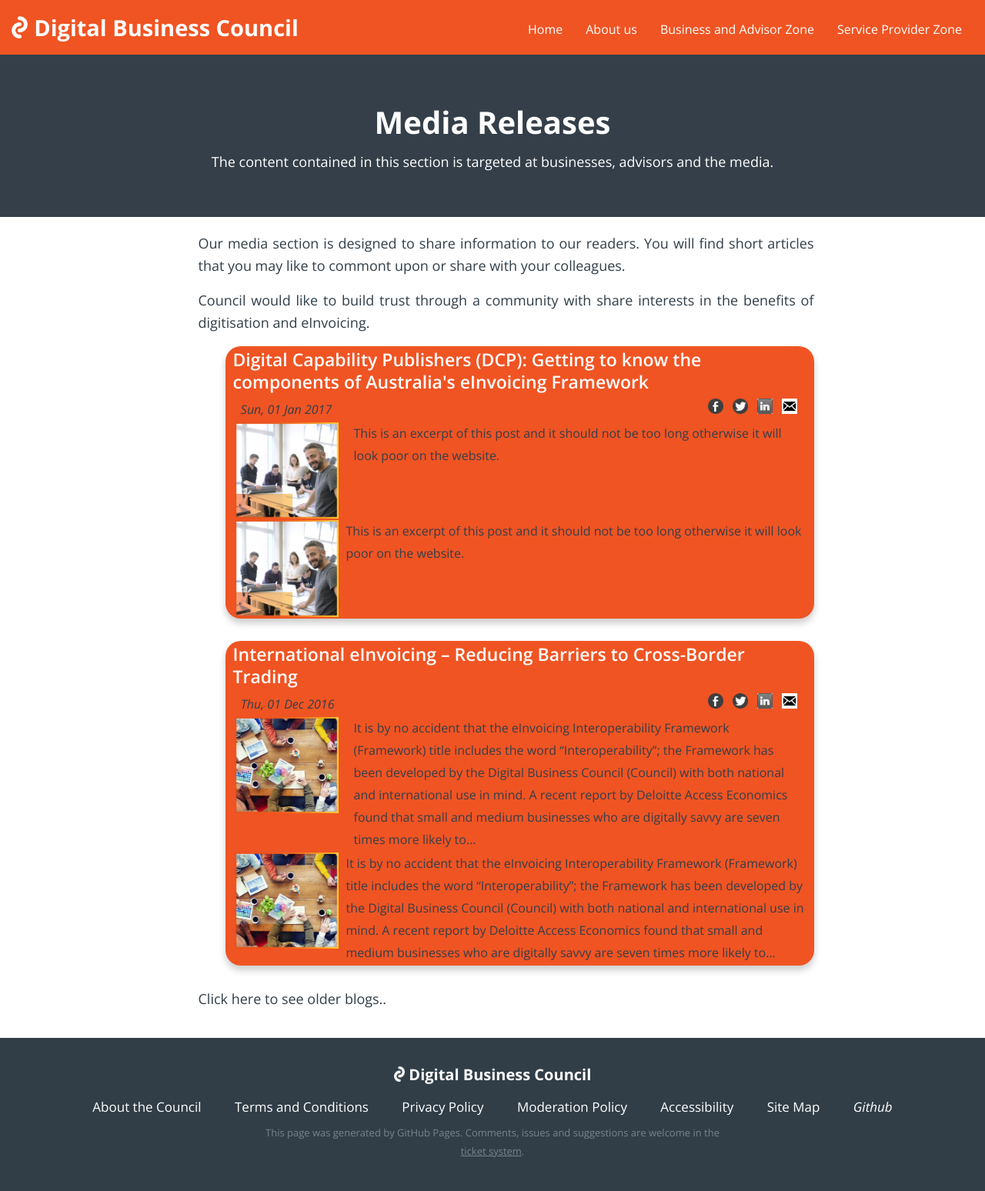
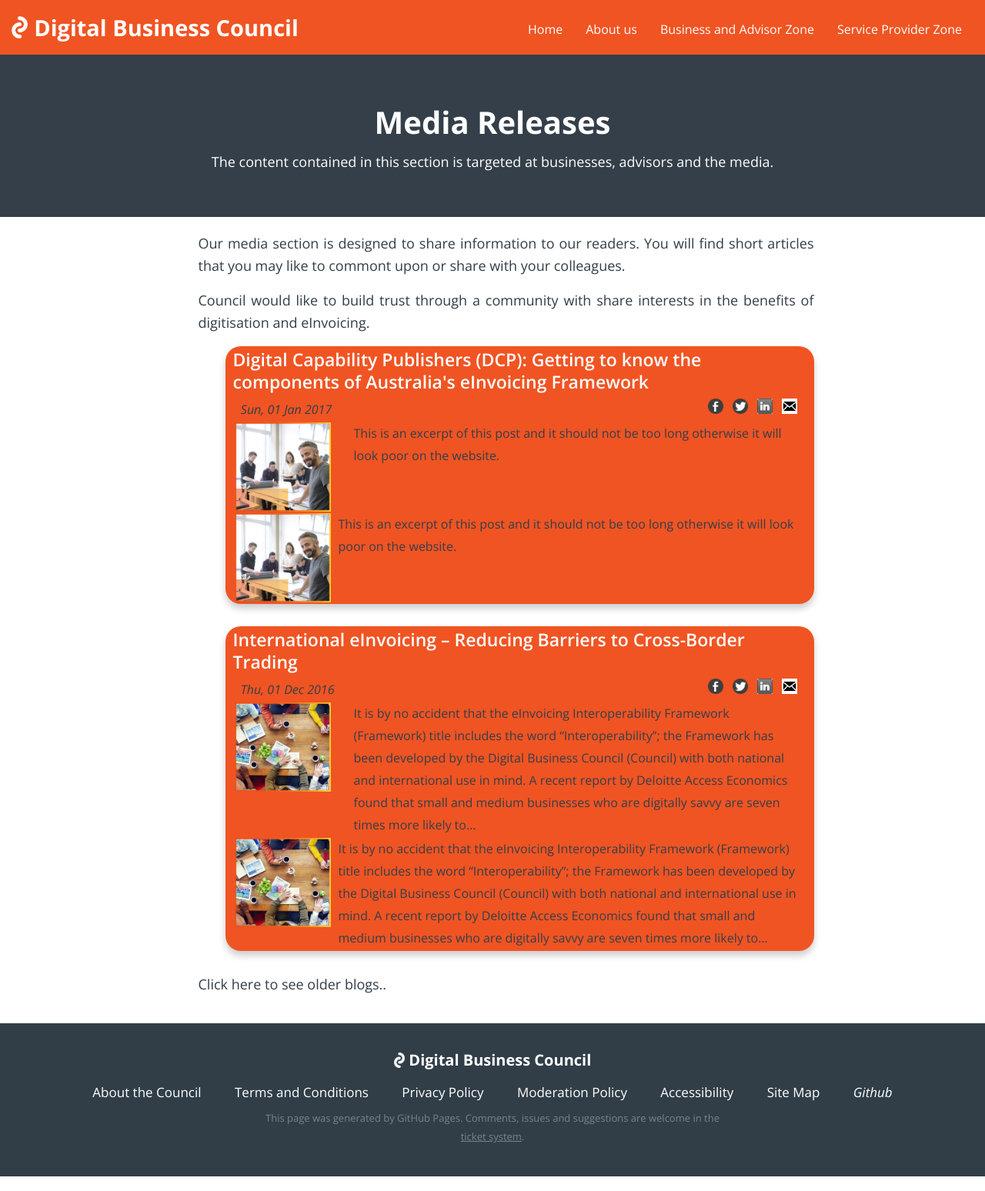
Before and after one commit to Digital-Business-Council/Digital-Business-Council.github.io, a Jekyll site: the page built from pages/business-zone/blogs/learning-centre.md, in a window 1280 px wide. Shown: the whole page at 77% size. Built offline with Jekyll 4.4.1, drawn with Linux system fonts in a browser that asks for light colours.

Commit message:
Update _common.scss

```diff
--- a/_sass/_common.scss
+++ b/_sass/_common.scss
@@ -178,7 +178,7 @@
 
     img{
         float:left;
-        max-width:135px;
+        max-width:125px;
         margin-right: 10px;
     }
   }
```
